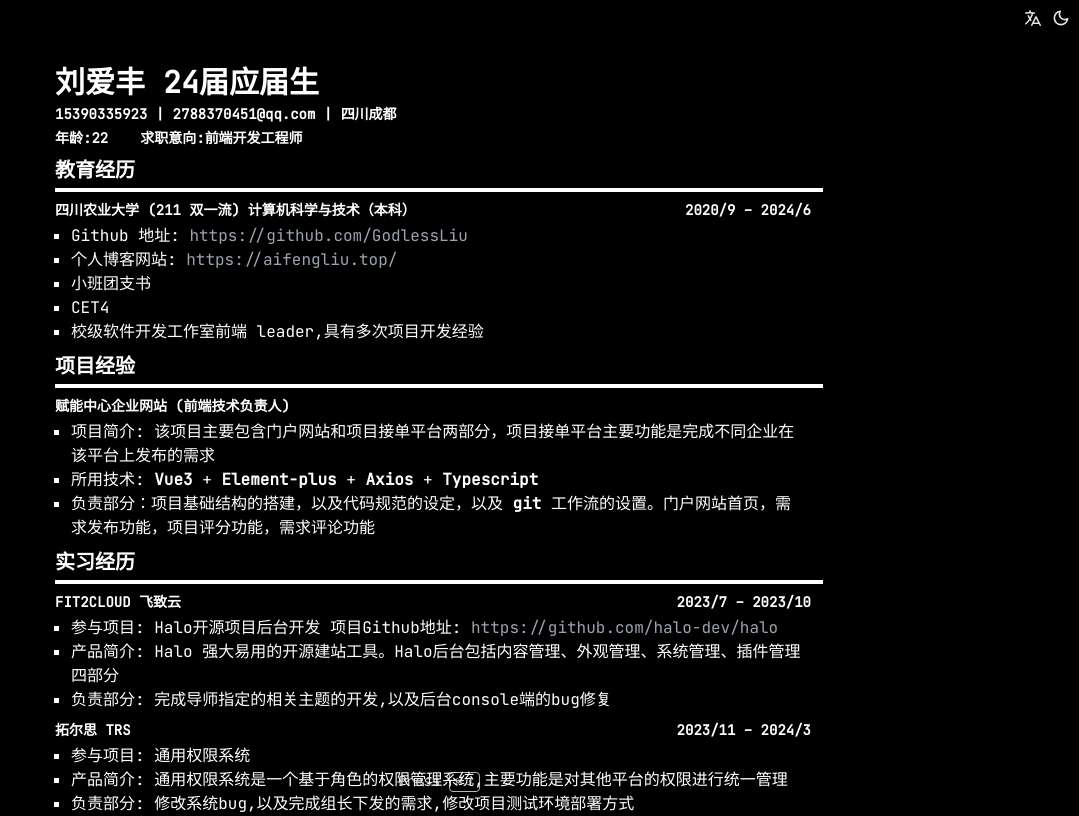
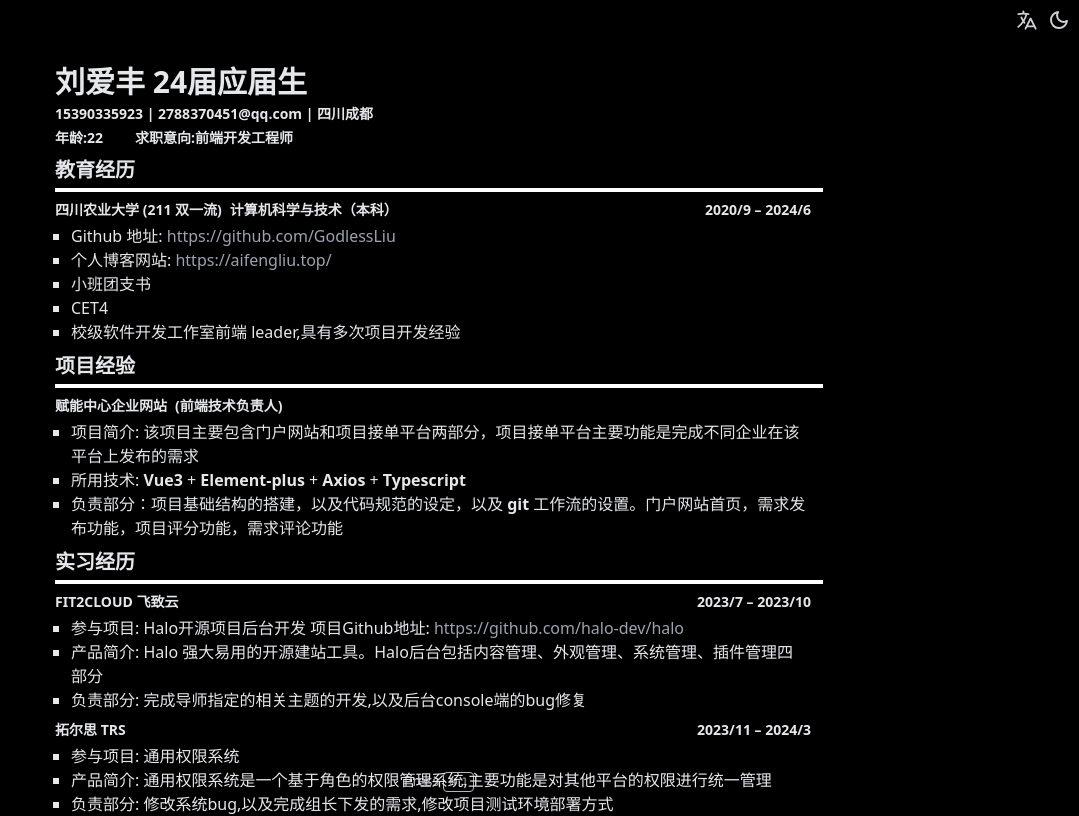
Before and after one commit to GodlessLiu/cv, a React (Vite) app: page / in a window 1280 px wide. Shown: the top 816 px of the page, without its empty margins (201-1280 px from the left). Built offline with nearby package versions, Linux system fonts and the light colour scheme.

Commit message:
fix: resize icons fontsize

```diff
--- a/src/app/page.tsx
+++ b/src/app/page.tsx
@@ -8,7 +8,7 @@ import { CommandMenu } from "@/components/command-menu";
 export default function App() {
     const { staticData, local } = useI18n();
     return (
-        <div className="app min-h-screen bg-white dark:bg-black">
+        <div className="app min-h-screen text-gray-700 dark:text-gray-200 bg-white dark:bg-black">
             <div className="menu fixed  opacity-90 top-0 p-2 flex flex-row justify-end w-full">
                 <LanguageUi className=" mr-2" />
                 <ThemeSwitch />
--- a/src/components/languageUi.tsx
+++ b/src/components/languageUi.tsx
@@ -16,7 +16,7 @@ export const LanguageUi: FC<{ className?: string }> = ({ className }) => {
     return <div className={cn(className)}>
         <DropdownMenu>
             <DropdownMenuTrigger>
-                <HeroiconsLanguage20Solid fontSize={20} />
+                <HeroiconsLanguage20Solid fontSize={24} />
             </DropdownMenuTrigger>
             <DropdownMenuContent>
                 <DropdownMenuRadioGroup value={local} onValueChange={setlg}>
--- a/src/components/themUi.tsx
+++ b/src/components/themUi.tsx
@@ -53,7 +53,7 @@ export const ThemeSwitch: FC<{ className?: string }> = ({ className }) => {
     return (
         <span className={cn(className)} onClick={handleThemeChange}>
             {
-                isDark ? <MaterialSymbolsDarkModeOutlineRounded fontSize={20} /> : <MaterialSymbolsSunnyOutline fontSize={20} />
+                isDark ? <MaterialSymbolsDarkModeOutlineRounded fontSize={24} /> : <MaterialSymbolsSunnyOutline fontSize={24} />
             }
         </span>
     )
--- a/src/styles/index.css
+++ b/src/styles/index.css
@@ -1,11 +1,6 @@
 @font-face {
     font-family: "mono";
     src: url("@/assets/font/JetBrainsMono-Regular.ttf");
-}
-
-body {
-    font-family: 'mono';
-    @apply text-black dark:text-white;
 }
 
 a {
```
